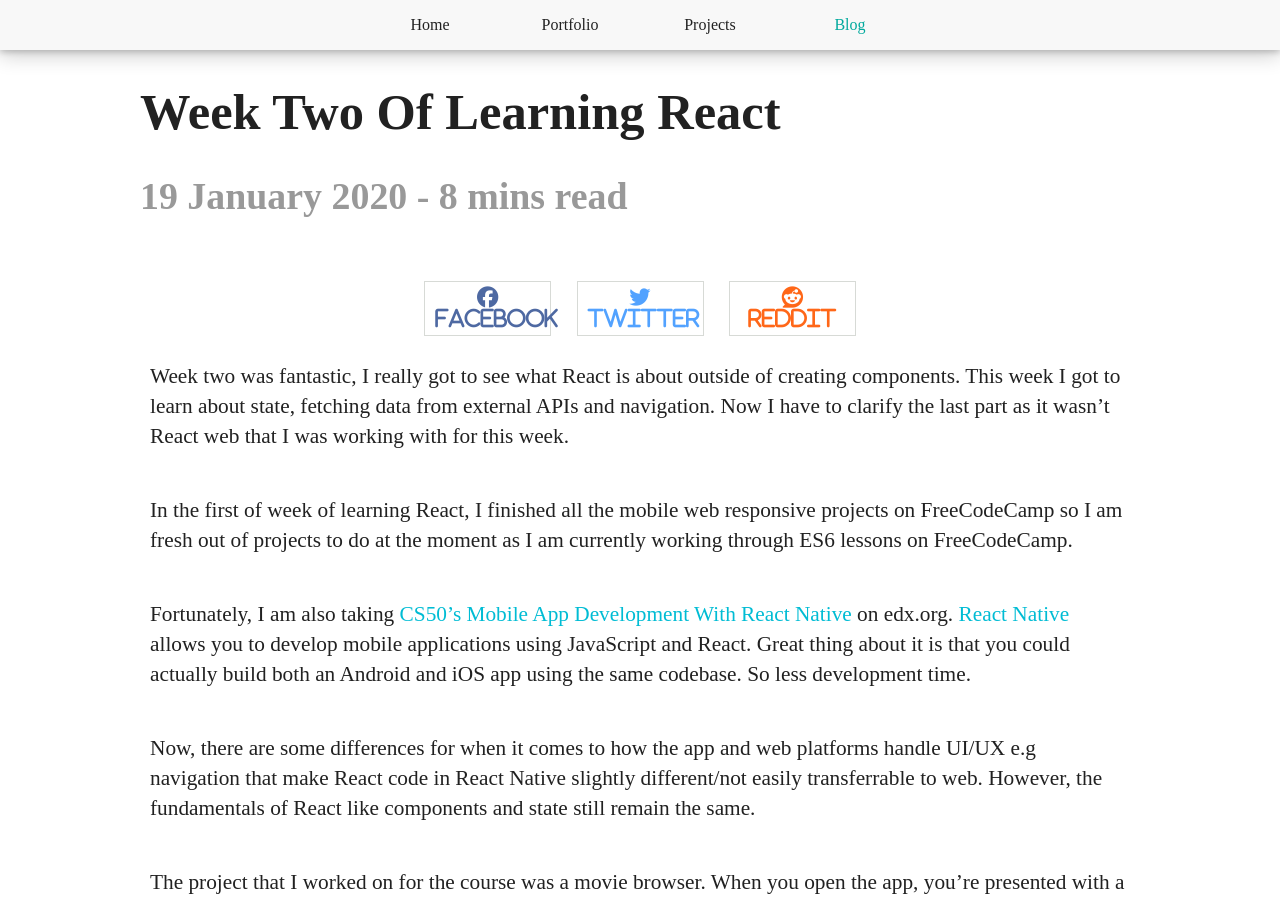
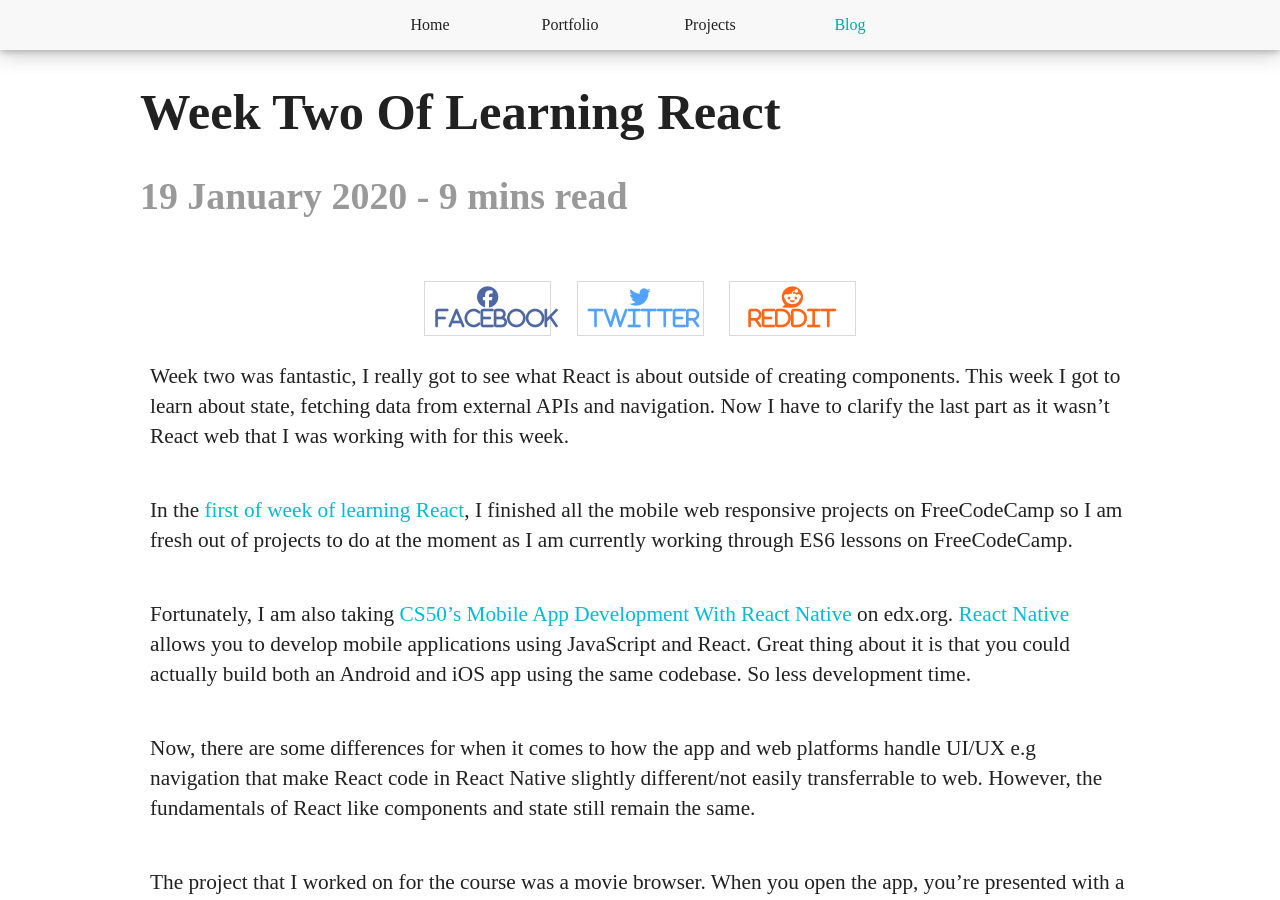
Before and after one commit to Rayhatron/rayhatron.github.io, a Jekyll site: the page built from _posts/react/2020-01-19-week-two-of-learning-react.md, in a window 1280 px wide and 900 px high. Built offline with Jekyll 4.4.1, drawn with Linux system fonts in a browser that asks for light colours; nearby versions of some CDN libraries; emoji names are drawn with the system emoji font; some web fonts are replaced; part of the change alters nothing that is shown.

```diff
--- a/_posts/react/2020-01-19-week-two-of-learning-react.md
+++ b/_posts/react/2020-01-19-week-two-of-learning-react.md
@@ -14,7 +14,7 @@ Week two was fantastic, I really got to see what React is about outside of creat
 
 <!--more-->
 
-In the first of week of learning React, I finished all the mobile web responsive projects on FreeCodeCamp so I am fresh out of projects to do at the moment as I am currently working through ES6 lessons on FreeCodeCamp.
+In the <a href="/blog/week-one-of-learning-react/" target="_blank">first of week of learning React</a>, I finished all the mobile web responsive projects on FreeCodeCamp so I am fresh out of projects to do at the moment as I am currently working through ES6 lessons on FreeCodeCamp.
 
 Fortunately, I am also taking <a href="https://www.edx.org/course/cs50s-mobile-app-development-with-react-native" target="_blank">CS50's Mobile App Development With React Native</a> on edx.org. <a href="https://facebook.github.io/react-native/" target="_blank">React Native</a> allows you to develop mobile applications using JavaScript and React. Great thing about it is that you could actually build both an Android and iOS app using the same codebase. So less development time.
 
```
